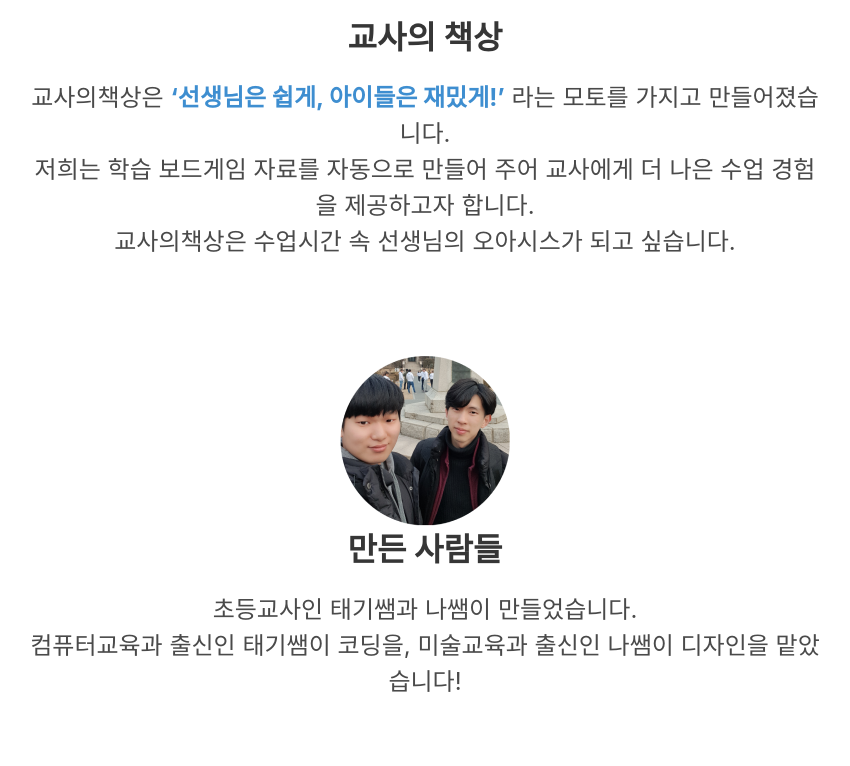
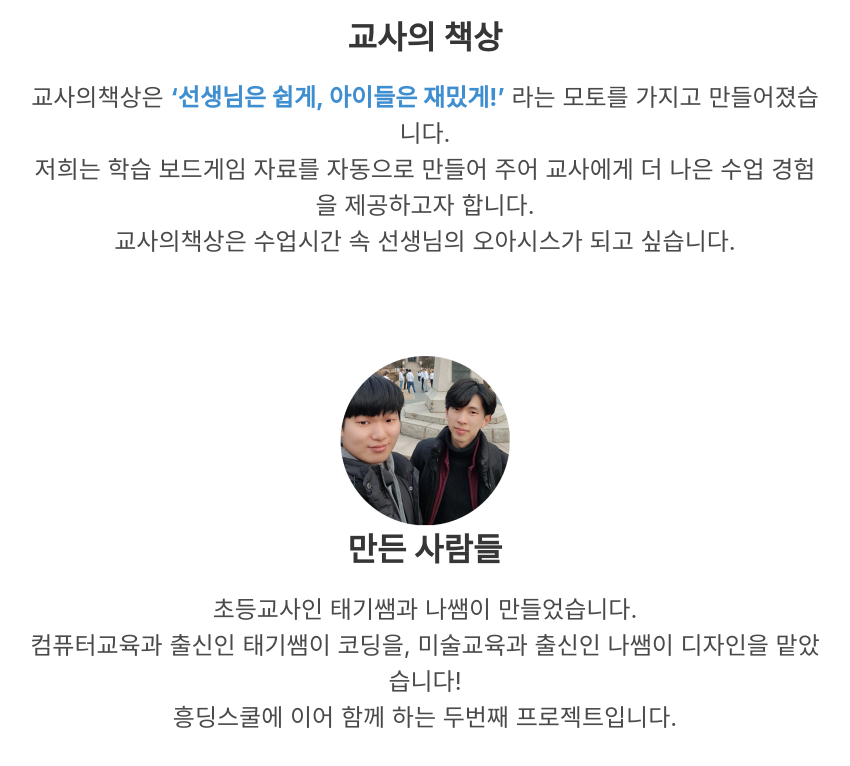
Before and after one commit to hoetaek/teacher-desk, a Vue app in the folder teacher_desk_vue/: page /about in a window 1280 px wide. Shown: the part 296-1062 px from the top of the page, without its empty margins (215-1065 px from the left). Built offline with nearby package versions, Linux system fonts and the light colour scheme.

Commit message:
feat: add text to about page

```diff
--- a/teacher_desk_vue/src/views/AboutView.vue
+++ b/teacher_desk_vue/src/views/AboutView.vue
@@ -20,6 +20,7 @@
       <div class="is-size-4">
         <p class="">초등교사인 태기쌤과 나쌤이 만들었습니다.</p>
         <p>컴퓨터교육과 출신인 태기쌤이 코딩을, 미술교육과 출신인 나쌤이 디자인을 맡았습니다!</p>
+        <p>흥딩스쿨에 이어 함께 하는 두번째 프로젝트입니다.</p>
       </div>
     </section>
   </div>
```
